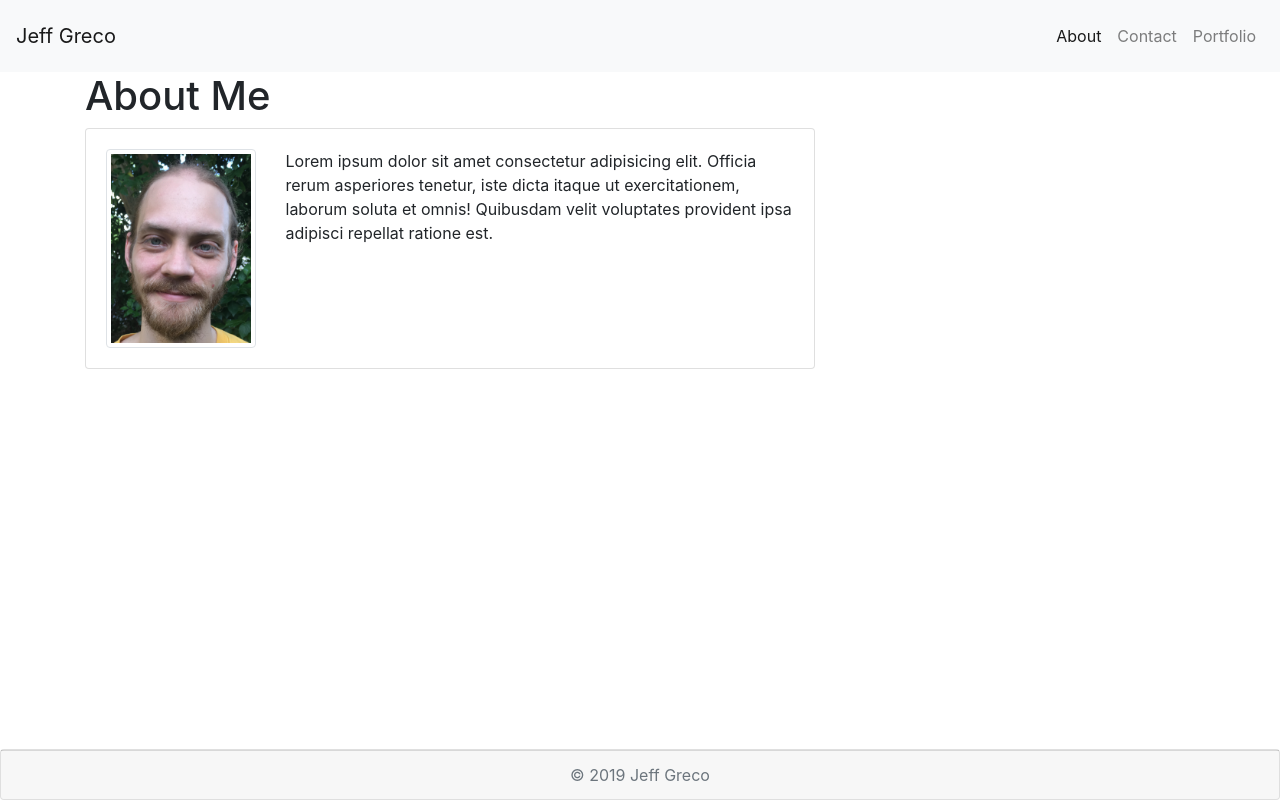
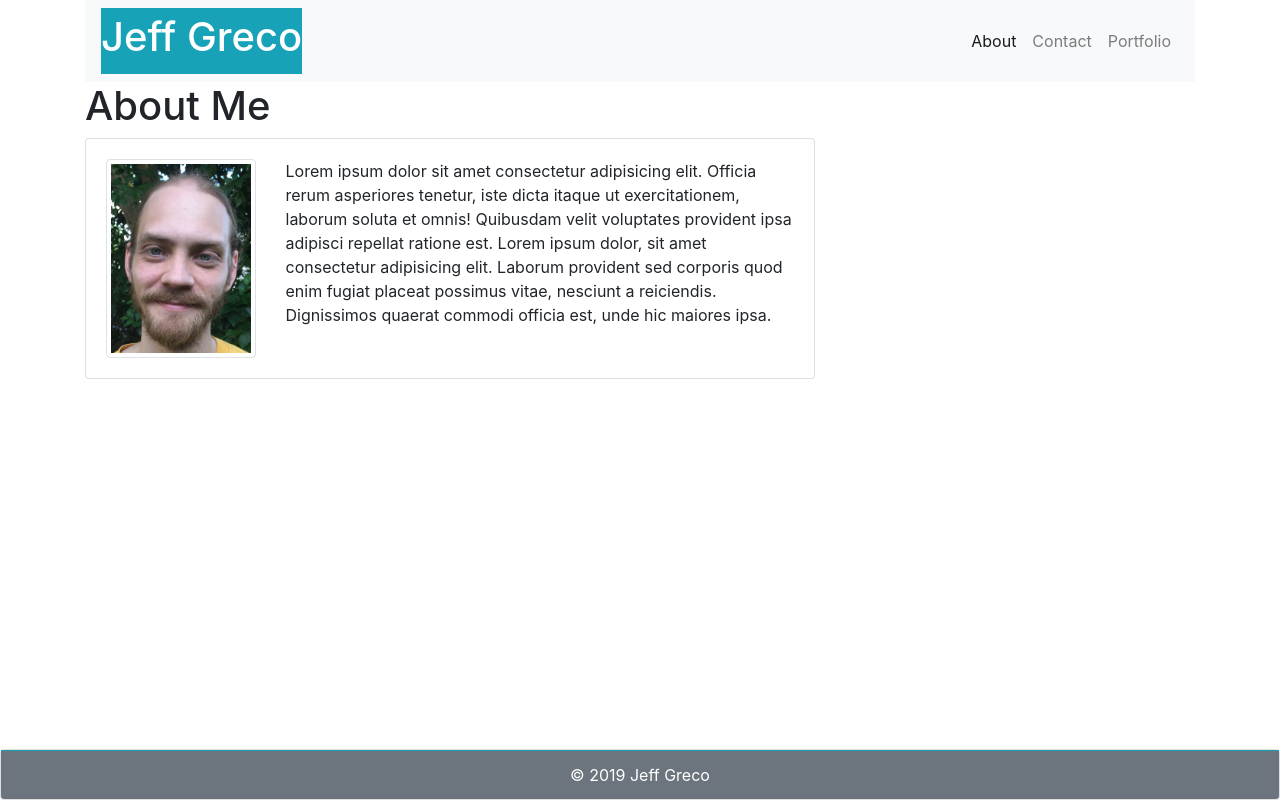
Before and after one commit to Jeff-Paul-Greco/bootstrap-portfolio, a plain HTML site: page index.html in a window 1280 px wide. Drawn offline with nearby package versions, Linux system fonts and the light colour scheme.

Commit message:
added footer

```diff
--- a/index.html
+++ b/index.html
@@ -12,8 +12,14 @@
 
 <body>
 
+
+<div class="container">
+<div class="row">
+<div class="col-md-12">
     <nav class="navbar navbar-expand-lg navbar-light bg-light">
-        <a class="navbar-brand" href="index.html">Jeff Greco</a>
+        <a class="navbar-brand bg-info text-white" href="index.html">
+            <h1>Jeff Greco</h1>
+        </a>
         <button class="navbar-toggler" type="button" data-toggle="collapse" data-target="#navbarText"
             aria-controls="navbarText" aria-expanded="false" aria-label="Toggle navigation">
             <span class="navbar-toggler-icon"></span>
@@ -36,6 +42,9 @@
             </span>
         </div>
     </nav>
+</div>
+</div>
+</div>
 
     <div class="container">
         <div class="row">
@@ -58,6 +67,10 @@
                                 Lorem ipsum dolor sit amet consectetur adipisicing elit. Officia rerum asperiores
                                 tenetur, iste dicta itaque ut exercitationem, laborum soluta et omnis! Quibusdam velit
                                 voluptates provident ipsa adipisci repellat ratione est.
+                                Lorem ipsum dolor, sit amet consectetur adipisicing elit. Laborum provident sed corporis
+                                quod enim fugiat placeat possimus vitae, nesciunt a reiciendis. Dignissimos quaerat
+                                commodi officia est, unde hic maiores ipsa.
+
                             </div>
                         </div>
                     </div>
@@ -68,12 +81,12 @@
 
 
     <footer class="fixed-bottom">
-            <div class="card text-center">
-                    <div class="card-footer text-muted">
-                      &copy; 2019 Jeff Greco
-                    </div>
-                  </div>
-        </footer>
+        <div class="card text-center">
+            <div class="card-footer text-white bg-secondary border-top border-info">
+                &copy; 2019 Jeff Greco
+            </div>
+        </div>
+    </footer>
 
 
 </body>
```
